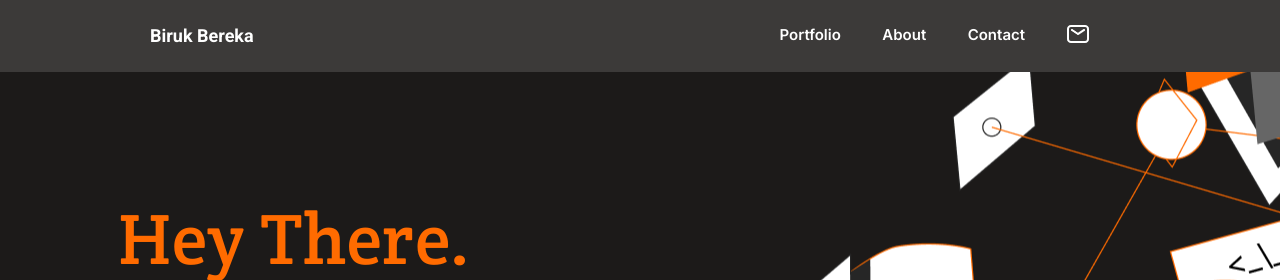
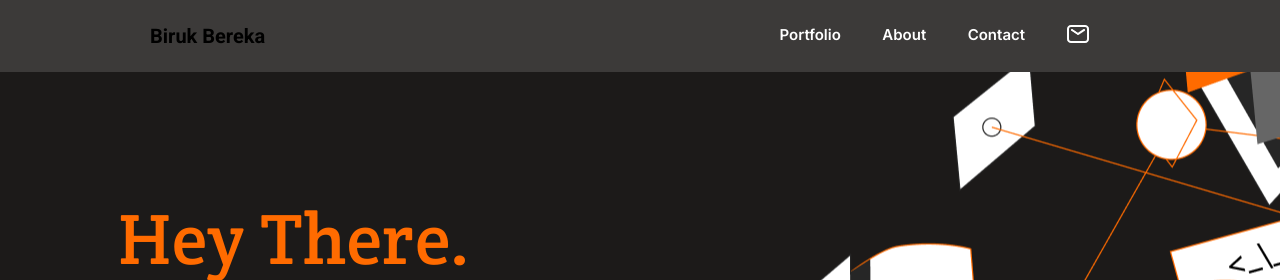
Before and after one commit to biruk-bereka/portfolio-V0, a website: page index.html in a window 1280 px wide. In both pictures the pointer is over the element "Biruk Bereka". Shown: the top 280 px of the page. Drawn offline with Linux system fonts and the light colour scheme.

Commit message:
add transition effect on nav bar items

```diff
--- a/index.css
+++ b/index.css
@@ -854,3 +854,12 @@ button:disabled {
     display: none;
   }
 }
+
+/* Animation and transition */
+
+.nav-items li:hover,
+.my-name:hover {
+  color: black;
+  font-size: 20px;
+  transition: background-color 2s, font-size 2s;
+}
```
